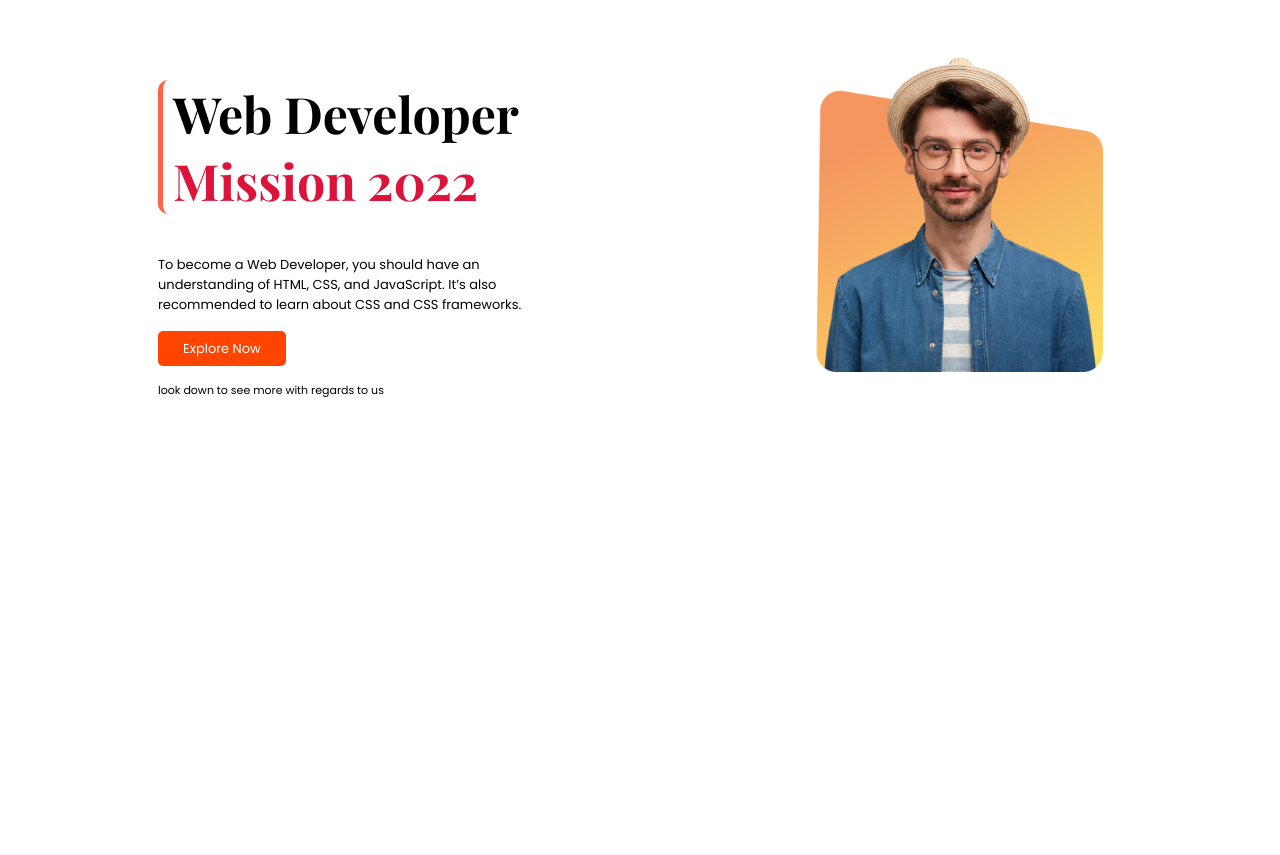
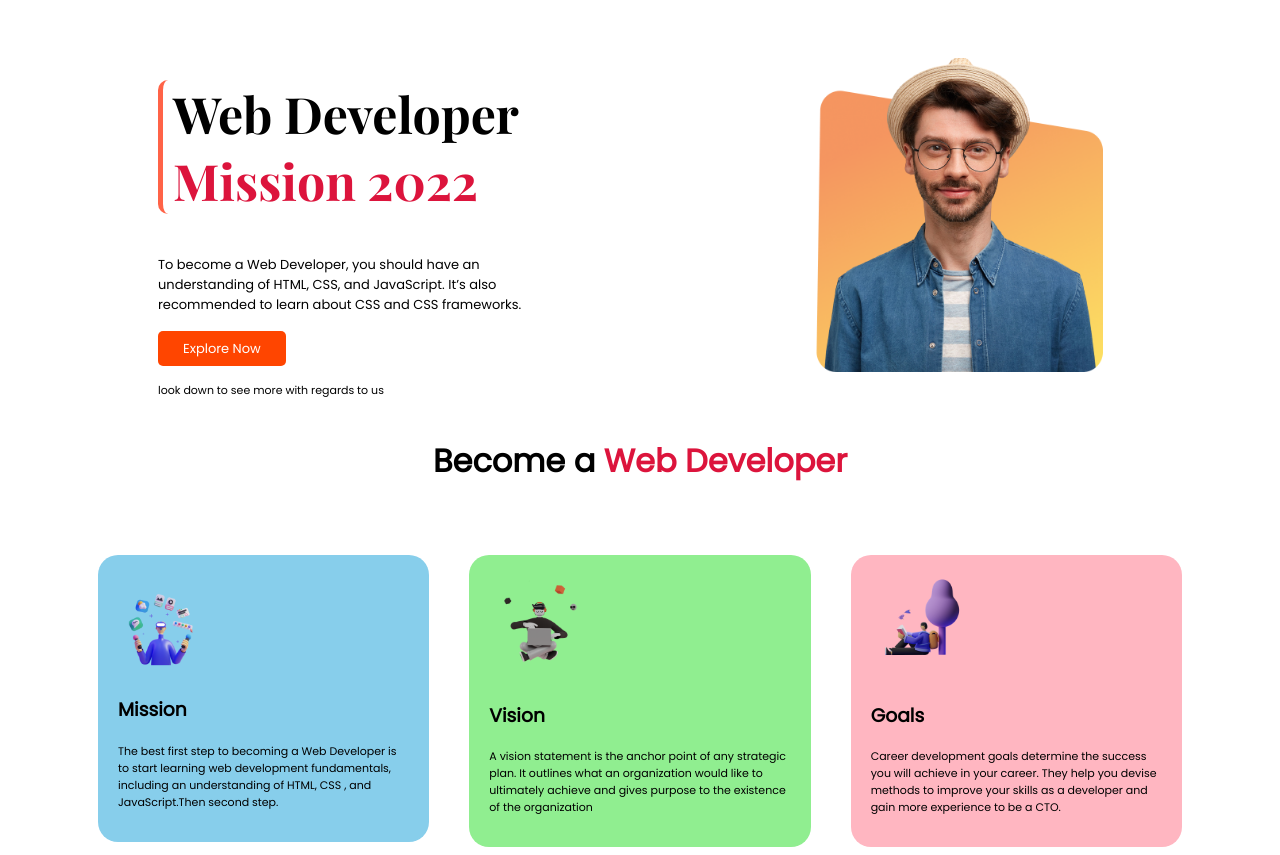
Before and after one commit to Faizul-Rien/Assignment-1, a plain HTML site: page index.html in a window 1280 px wide. Before the commit the page ends 800 px from the top, so only its background shows below. Drawn offline with nearby package versions, Linux system fonts and the light colour scheme.

Commit message:
add second portion

```diff
--- a/index.html
+++ b/index.html
@@ -18,12 +18,41 @@
             <h1>Web Developer <span>Mission 2022</span></h1>
             <p class="para-fixed">To become a Web Developer, you should have an understanding of HTML, CSS, and JavaScript. It’s also recommended to learn about CSS and CSS frameworks.</p>
             <a class="button" target="_blank" href="https://en.wikipedia.org/wiki/Web_developer">Explore Now</a>
-            <p><small>look down to see more with regards to us</small></p>
+            <p><small class="size">look down to see more with regards to us</small></p>
         </div>
         <div class="first-portion">
             <img src="images/person/person-1.png" alt="person-photo">
         </div>
 
     </section>
+    <h1 class="h-1">Become a <span>Web Developer</span></h1>
+    <section>
+        <div class="second-portion">
+            <div class="first-illust">
+                <img src="images/illustrators/illustrator-1.png" alt="photo">
+            <h3>Mission</h3>
+            <p class="size">The best first step to becoming a Web Developer is to start learning web development fundamentals, including an understanding of HTML, CSS , and JavaScript.Then second step.</p>
+            </div>
+         </div>
+
+         <div class="second-portion">
+            <div class="second-illust">
+                <img src="images/illustrators/illustrator-2.png" alt="photo">
+            <h3>Vision</h3>
+            <p class="size">A vision statement is the anchor point of any strategic plan. It outlines what an organization would like to ultimately achieve and gives purpose to the existence of the organization</p>
+            </div>
+
+         </div>
+
+         <div class="second-portion">
+           <div class="third-illust">
+            <img src="images/illustrators/illustrator-3.png" alt="photo">
+            <h3>Goals</h3>
+            <p class="size">Career development goals determine the success you will achieve in your career. They help you devise methods to improve your skills as a developer and gain more experience to be a CTO. </p>
+           </div>
+         </div>
+    </section>
+
+
 </body>
 </html>
--- a/style.css
+++ b/style.css
@@ -40,6 +40,45 @@ span{
     font-size: 13px;
     margin-bottom: 20px;
 }
-small{
+.size{
     font-size: 11px;
 }
+.second-portion h1{
+    text-align: right;
+    color: tomato;
+}
+.h-1{
+    text-align: center;
+    margin-top: 20px;
+    margin-bottom: 20px;
+}
+
+.second-portion{
+    width: 40%;
+    margin-top: 50px;
+
+
+}
+.second-portion img{
+    width: 100px;
+}
+
+.first-illust{
+    background-color: skyblue;
+    padding: 20px;
+    border-radius: 20px;
+    margin-left: 90px;
+}
+.second-illust{
+    padding: 20px;
+    border-radius: 20px;
+    background-color: lightgreen;
+    margin-left: 40px;
+    margin-right: 40px;
+}
+.third-illust{
+    padding: 20px;
+    border-radius: 20px;
+    background-color: lightpink;
+    margin-right: 90px;
+}
```
